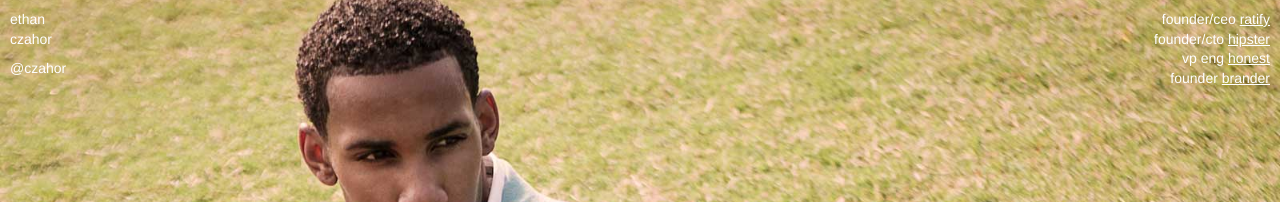
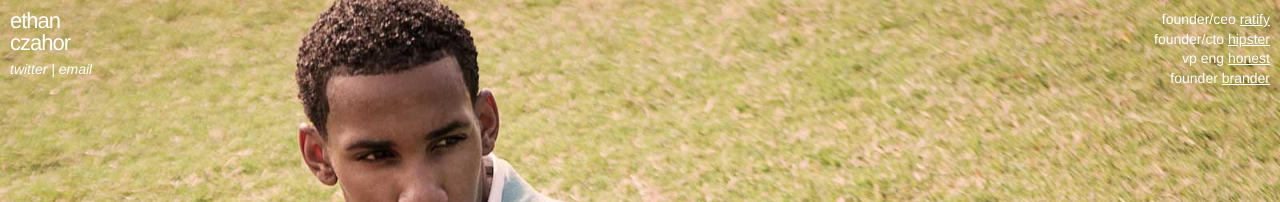
Before and after one commit to czahor/czahor.github.io, a Jekyll site: the page built from index.html, in a window 1280 px wide. Shown: the top 202 px of the page. Built offline with Jekyll 4.4.1, drawn with Linux system fonts in a browser that asks for light colours; Markdown is read by kramdown in place of the engine named in the settings.

Commit message:
ready for publish

```diff
--- a/_config.yml
+++ b/_config.yml
@@ -1,3 +1,4 @@
 name: Ethan Czahor
 markdown: redcarpet
 pygments: true
+permalink: /:categories/:title
--- a/_layouts/default.html
+++ b/_layouts/default.html
@@ -5,27 +5,31 @@
         <meta http-equiv="X-UA-Compatible" content="IE=edge,chrome=1">
         <title>{{ page.title }}</title>
         <meta name="viewport" content="width=device-width">
-
-        <!-- syntax highlighting CSS -->
         <link rel="stylesheet" href="/css/syntax.css">
-
-        <!-- Custom CSS -->
         <link rel="stylesheet" href="/css/main.css">
-
+        <script>
+          (function(i,s,o,g,r,a,m){i['GoogleAnalyticsObject']=r;i[r]=i[r]||function(){
+          (i[r].q=i[r].q||[]).push(arguments)},i[r].l=1*new Date();a=s.createElement(o),
+          m=s.getElementsByTagName(o)[0];a.async=1;a.src=g;m.parentNode.insertBefore(a,m)
+          })(window,document,'script','//www.google-analytics.com/analytics.js','ga');
+          ga('create', 'UA-40068057-1', 'czahor.com');
+          ga('send', 'pageview');
+        </script>
     </head>
     <body>
         <h1 class="logo">
           <a href="/">ethan<br>czahor</a>
-          <div class="twitter-name">
-            <a href="http://twitter.com/czahor">@czahor</a>
-          </div>
         </h1>
-        <h2 class="resume">
-          founder/ceo <a href="http://www.ratifyapp.com">ratify</a><br>
-          founder/cto <a href="http://techcrunch.com/2012/03/15/aol-snaps-up-hyper-local-photosharing-app-hipster/">hipster</a><br>
-          vp eng <a href="http://www.honest.com">honest</a><br>
-          founder <a href="http://www.branderapp.com">brander</a><br>
-        </h2>
+        <h3 class="contact">
+          <a href="http://twitter.com/czahor" target="_blank">twitter</a> |
+          <a href="mailto:ethan@czahor.com" target="_blank">email</a>
+        </h3>
+        <h3 class="resume">
+          founder/ceo <a href="http://www.ratifyapp.com" target="_blank">ratify</a><br>
+          founder/cto <a href="http://techcrunch.com/2012/03/15/aol-snaps-up-hyper-local-photosharing-app-hipster/" target="_blank">hipster</a><br>
+          vp eng <a href="http://www.honest.com" target="_blank">honest</a><br>
+          founder <a href="http://www.branderapp.com" target="_blank">brander</a><br>
+        </h3>
         {{ content }}
     </body>
 </html>
--- a/css/main.css
+++ b/css/main.css
@@ -10,7 +10,7 @@
   padding: 0;
 }
 
-html, body { height: 100%; }
+html { height: 100%; }
 
 body {
   background: #333 url('bg.jpg') no-repeat center center fixed;
@@ -26,8 +26,8 @@ h1 { margin-bottom: 1em; }
 p { margin: 1em 0; }
 
 a         { color: #fff; }
-a:hover   { color: #fff; }
 a:visited { color: #fff; }
+a:hover   { color: #f0f0f0; }
 
 /*****************************************************************************/
 /*
@@ -50,16 +50,27 @@ h1.logo {
   position: absolute;
   top: 10px;
   left: 10px;
-  font-weight: 300;
+  font-weight: 500;
+  font-size: 22px;
+  line-height: 1;
+  letter-spacing: -1px;
 }
 
 h1.logo a { text-decoration: none; }
 
-h1.logo .twitter-name {
-  margin-top: 10px;
+h3.contact {
+  position: absolute;
+  top: 60px;
+  left: 10px;
+  font-style: italic;
+  font-weight: 300;
 }
 
-h2.resume {
+h3.contact a {
+  text-decoration: none;
+}
+
+h3.resume {
   position: absolute;
   top: 10px;
   right: 10px;
@@ -74,15 +85,22 @@ h2.resume {
 /*****************************************************************************/
 
 .container-padding {
-  max-width: 600px;
-  margin: 140px auto 0;
+  max-width: 580px;
+  margin: 100px auto 0;
 }
 
 .container-padding .container {
   background: rgba(255,255,255,0.95);
   padding: 20px;
-  margin: 20px;
+  margin: 20px 20px 0;
   color: #222;
+}
+
+.container-padding .container h2 { text-transform: uppercase; }
+
+.container-padding .container p.meta {
+  font-size: 90%;
+  color: #bbb;
 }
 
 .container-padding .container a         { color: #222; }
@@ -97,5 +115,10 @@ h2.resume {
 
 @media(min-width: 768px) {
   h1.logo { position: fixed; }
-  h2.resume { position: fixed; }
+  h3.contact { position: fixed; }
+  h3.resume { position: fixed; }
+
+  .container-padding .container {
+    font-size: 16px;
+  }
 }
```
Also changed, not shown: _layouts/post.html (+2 -5 lines), _posts/2014-04-09-welcome-to-jekyll.markdown (deleted, +0 -12 lines), _posts/2014-04-09-what-is-ratify.markdown (added, +9 -0 lines).
